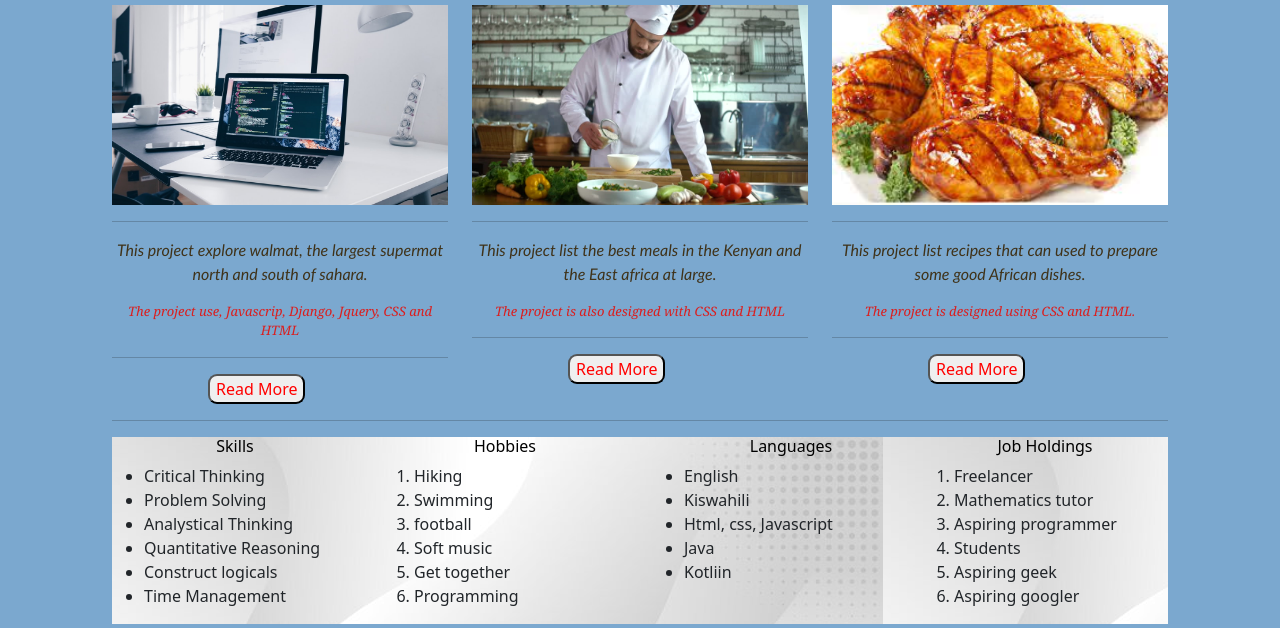
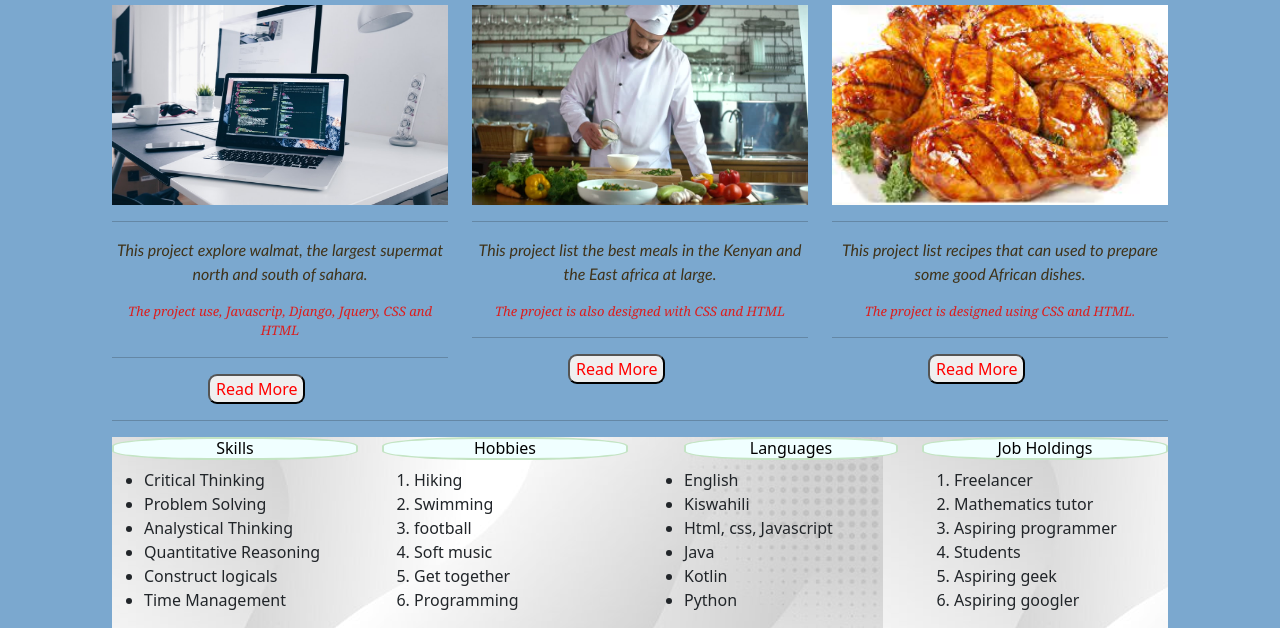
Before and after one commit to Okellothomas/my-portfolio, a plain HTML site: page index.html in a window 1280 px wide. Shown: the part 500-1128 px from the top of the page. Drawn offline with nearby package versions, Linux system fonts and the light colour scheme.

Commit message:
Updates the cols of the about me

```diff
--- a/css/style.css
+++ b/css/style.css
@@ -124,4 +124,7 @@ body{
     color: black;
     text-align: center;
     font-size: 16px;
+    border: 2px solid rgb(196, 228, 196);
+    background-color: azure;
+    border-radius: 39%;
 }
--- a/index.html
+++ b/index.html
@@ -161,7 +161,8 @@
                 <li>Kiswahili</li>
                 <li>Html, css, Javascript</li>
                 <li>Java</li>
-                <li>Kotliin</li>
+                <li>Kotlin</li>
+                <li>Python</li>
               </ul>
             </div>
             <div class="col">
```
